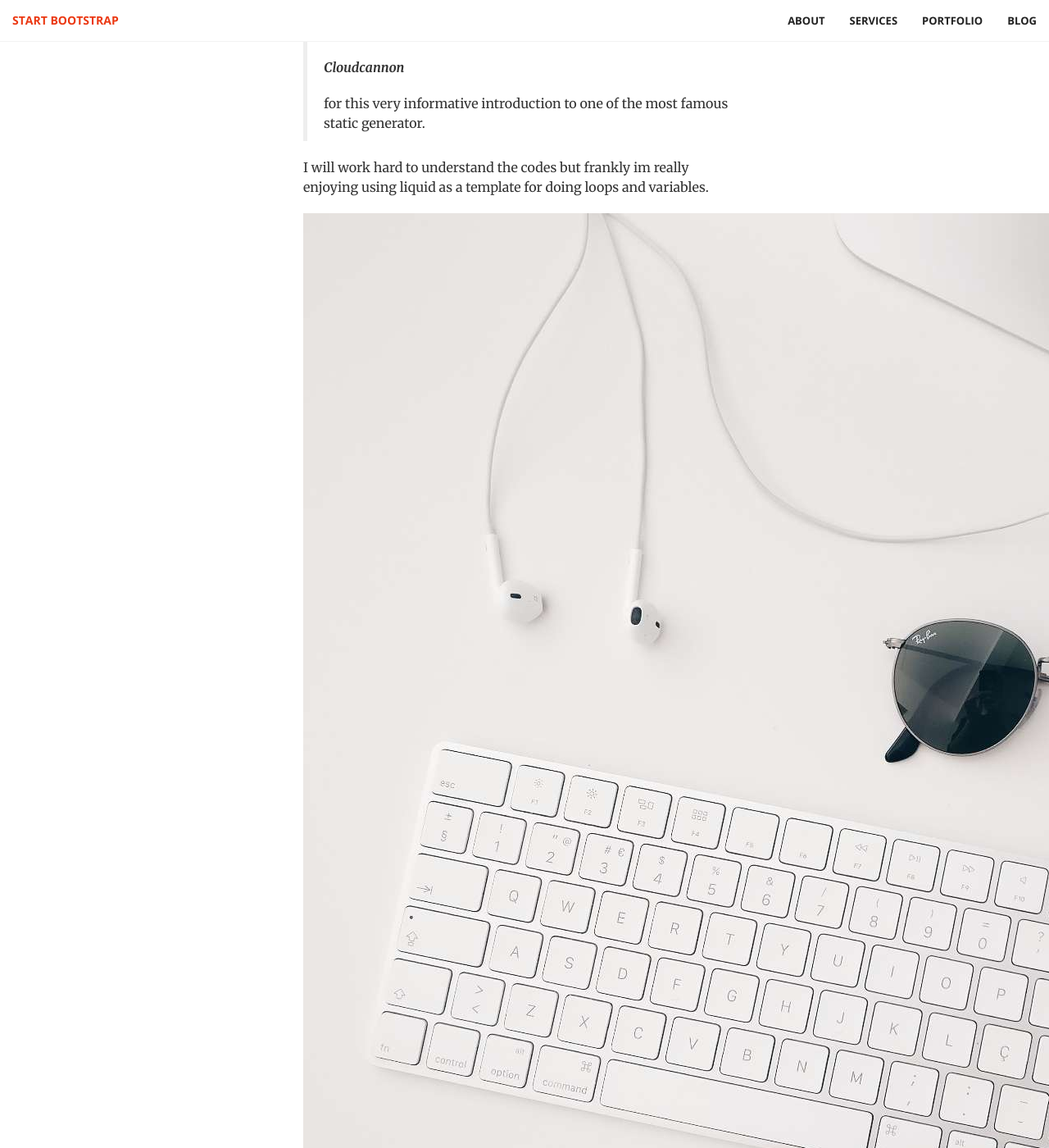
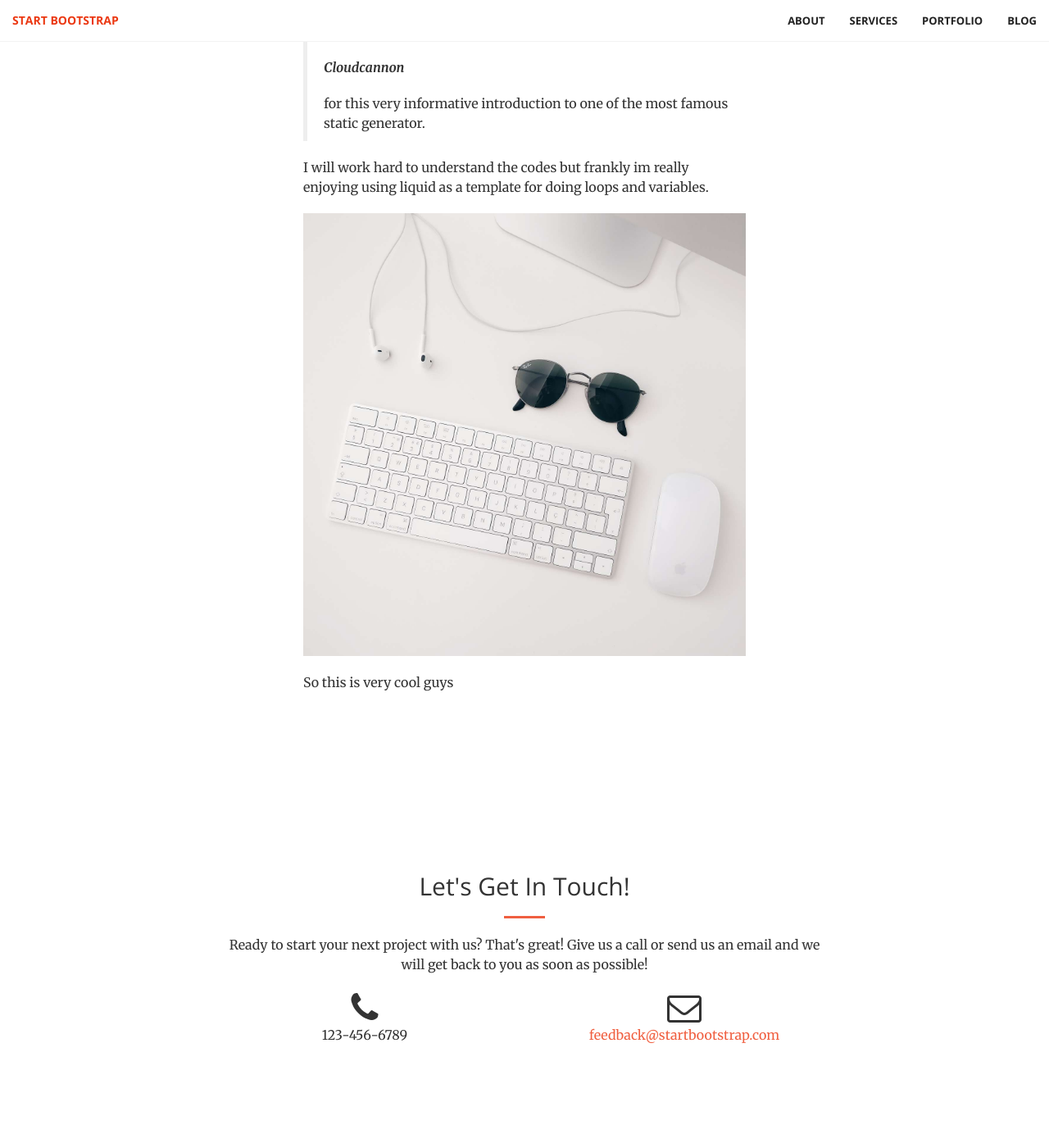
Before and after one commit to sprintify/creative, a Jekyll site: the page built from _posts/2018-08-01-my-first-blog.md, in a window 1280 px wide and 1400 px high, scrolled down 410 px. Shown: the whole window at 82% size. Built offline with Jekyll 4.4.1, drawn with Linux system fonts in a browser that asks for light colours; a script that is not in the unit is left out.

Commit message:
img responsive with maxwidth

```diff
--- a/css/creative.css
+++ b/css/creative.css
@@ -12,6 +12,11 @@ body {
 
 body {
     font-family: Merriweather,'Helvetica Neue',Arial,sans-serif;
+}
+
+img {
+    max-width: 100%;
+    height: auto;
 }
 
 hr {
```
